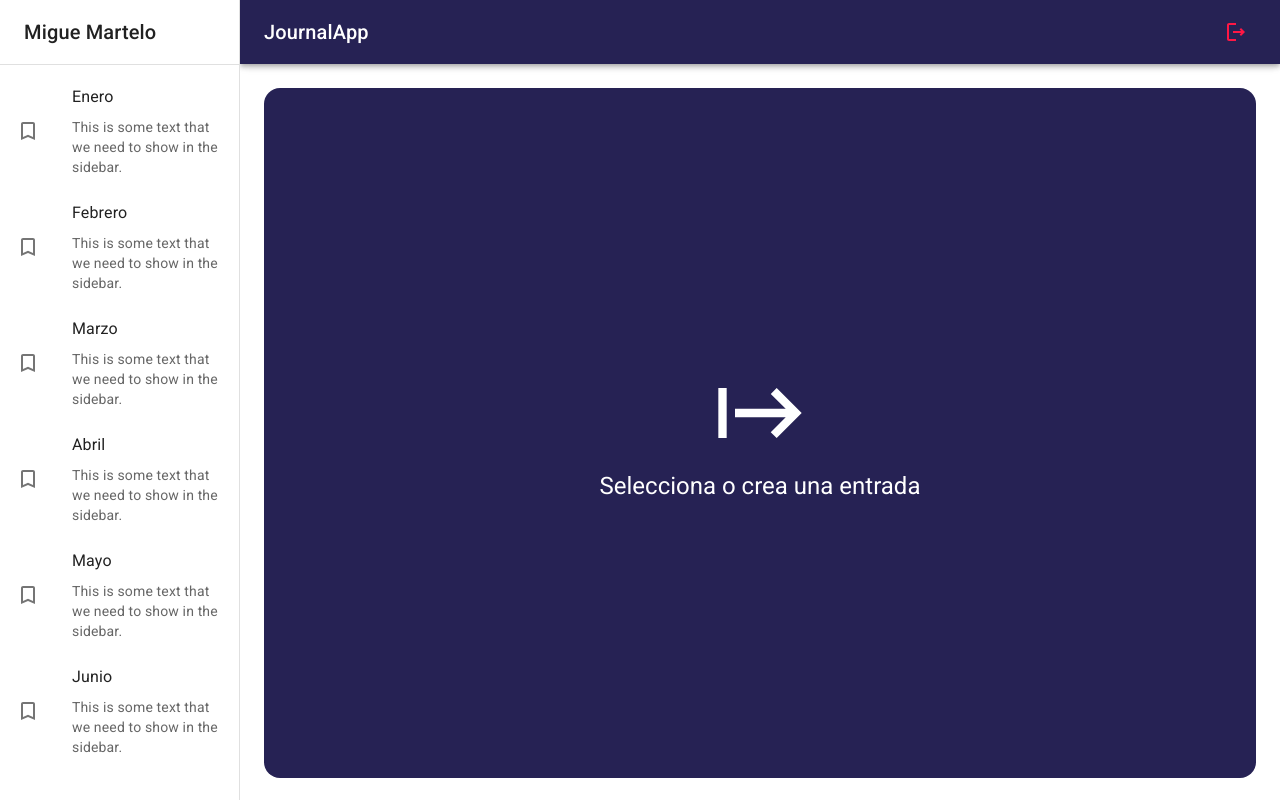
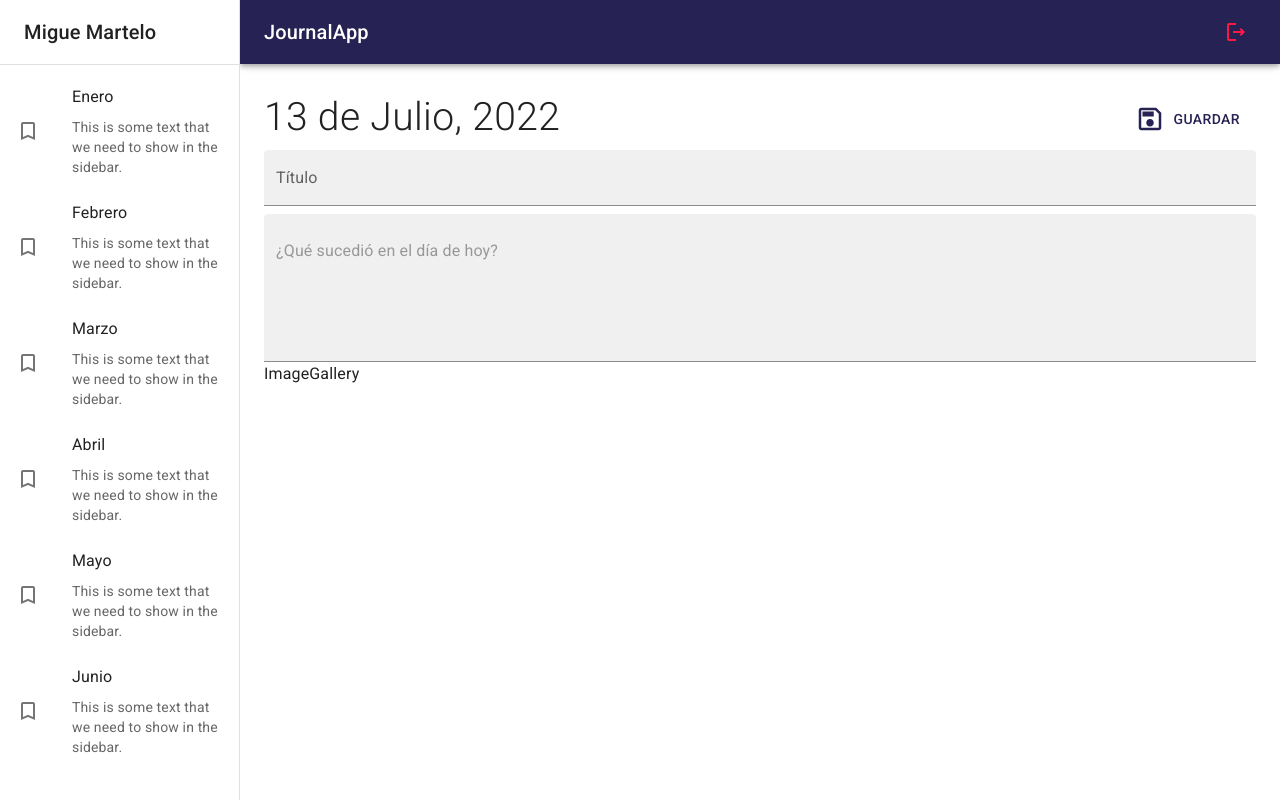
Before and after one commit to MigueMartelo/journal-app, a React (Vite) app: page / in a window 1280 px wide. Built offline with nearby package versions, Linux system fonts and the light colour scheme.

Commit message:
feat: add Note view

```diff
--- /dev/null
+++ b/src/journal/components/ImageGallery.jsx
@@ -0,0 +1,5 @@
+import React from 'react';
+
+export const ImageGallery = () => {
+  return <div>ImageGallery</div>;
+};
--- a/src/journal/components/index.js
+++ b/src/journal/components/index.js
@@ -1,2 +1,3 @@
+export * from './ImageGallery';
 export * from './NavBar';
 export * from './SideBar';
--- a/src/journal/pages/JournalPage.jsx
+++ b/src/journal/pages/JournalPage.jsx
@@ -1,11 +1,11 @@
 import { JournalLayout } from '../layout/JournalLayout';
-import { NothingSelectedView } from '../views';
+import { NoteView, NothingSelectedView } from '../views';
 
 export const JournalPage = () => {
   return (
     <JournalLayout>
-      <NothingSelectedView />
-      {/* <NoteView></NoteView> */}
+      {/* <NothingSelectedView /> */}
+      <NoteView />
     </JournalLayout>
   );
 };
--- /dev/null
+++ b/src/journal/views/NoteView.jsx
@@ -0,0 +1,49 @@
+import { SaveOutlined } from '@mui/icons-material';
+import { Button, Grid, TextField, Typography } from '@mui/material';
+import { ImageGallery } from '../components';
+
+export const NoteView = () => {
+  return (
+    <Grid
+      container
+      direction='row'
+      justifyContent='space-between'
+      sx={{ mb: 1 }}
+    >
+      <Grid item>
+        <Typography fontSize={39} fontWeight='light'>
+          13 de Julio, 2022
+        </Typography>
+      </Grid>
+      <Grid item>
+        <Button color='primary' sx={{ p: 2 }}>
+          <SaveOutlined sx={{ fontSize: 30, mr: 1 }} />
+          Guardar
+        </Button>
+      </Grid>
+
+      <Grid container>
+        <TextField
+          type='text'
+          variant='filled'
+          fullWidth
+          placeholder='Ingrese un título'
+          label='Título'
+          sx={{ border: 'none', mb: 1 }}
+        />
+
+        <TextField
+          type='text'
+          variant='filled'
+          fullWidth
+          multiline
+          placeholder='¿Qué sucedió en el día de hoy?'
+          minRows={5}
+        />
+      </Grid>
+
+      {/* Image gallery */}
+      <ImageGallery />
+    </Grid>
+  );
+};
--- a/src/journal/views/index.js
+++ b/src/journal/views/index.js
@@ -1 +1,2 @@
+export * from './NoteView';
 export * from './NothingSelectedView';
```
